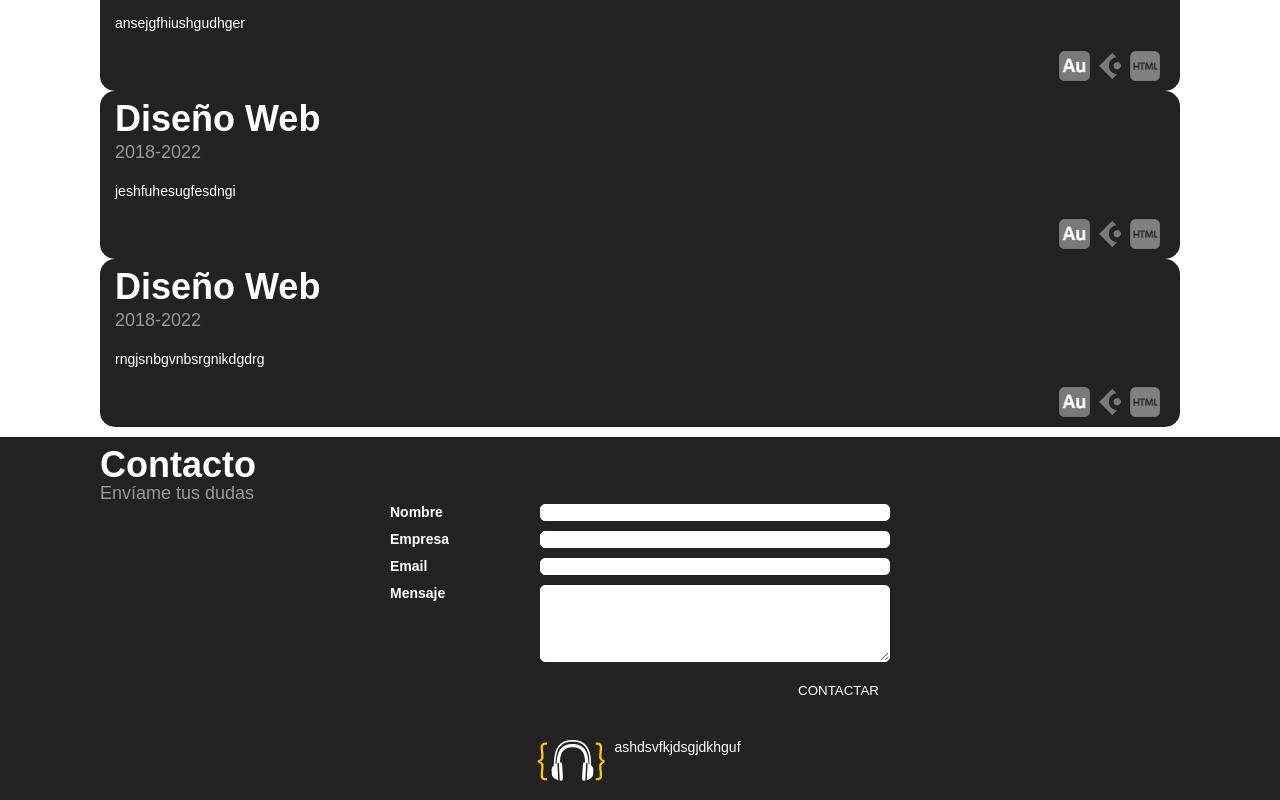
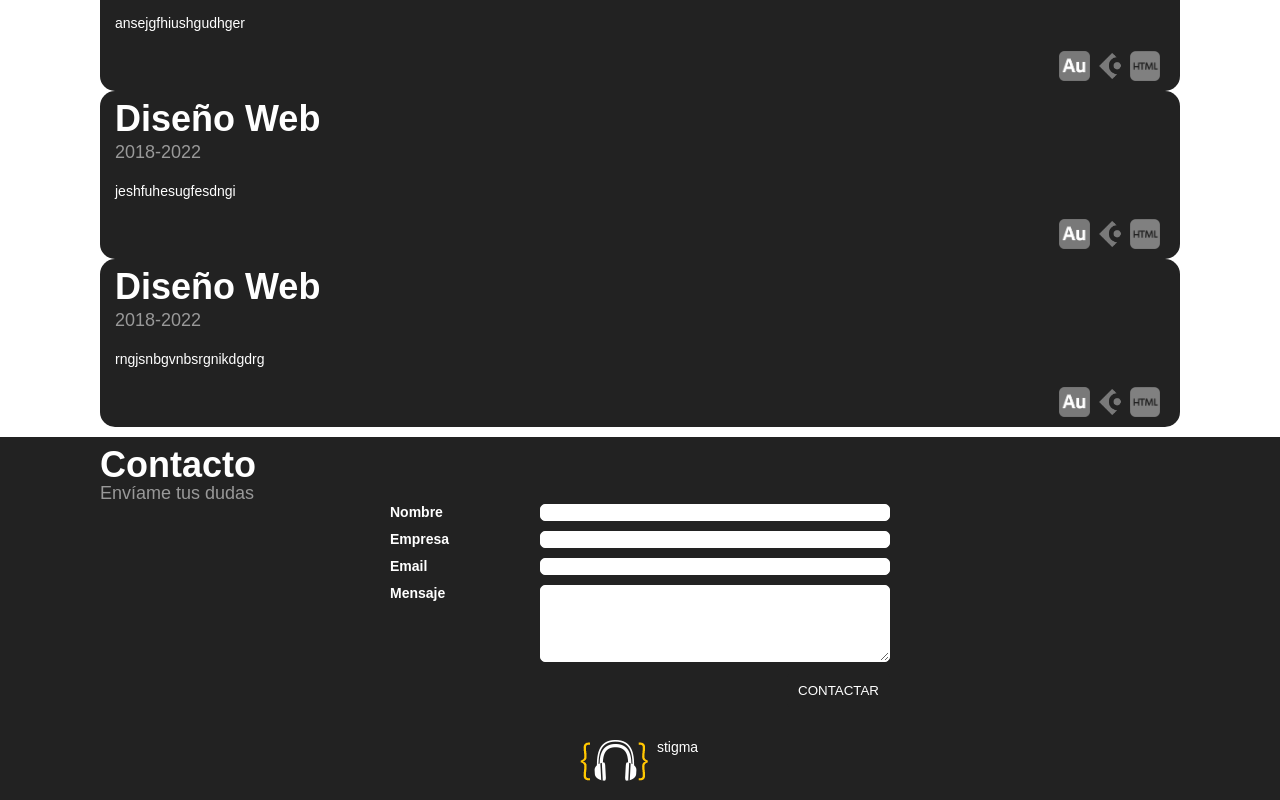
Before and after one commit to Ash0003/portafoliocamila.github.io, a plain HTML site: page index.html in a window 1280 px wide. Shown: the part 2116-2916 px from the top of the page. Drawn offline with Linux system fonts and the light colour scheme.

Commit message:
index.html

```diff
--- a/index.html
+++ b/index.html
@@ -183,7 +183,7 @@
         <footer>
             <ul>
                 <li class="logo"><a href="#inicio"><img src="IMG/cascos.png" alt=""></a></li>
-                <li>ashdsvfkjdsgjdkhguf </li>
+                <li>stigma</li>
             </ul>
         </footer>
     </body>
```
